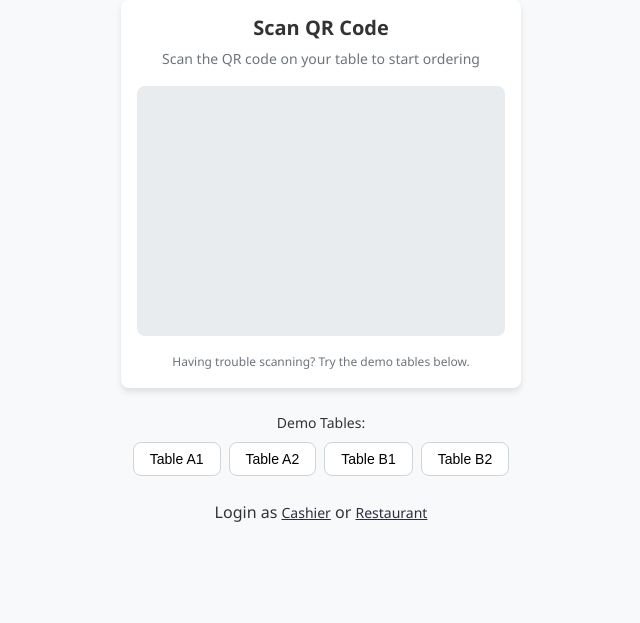
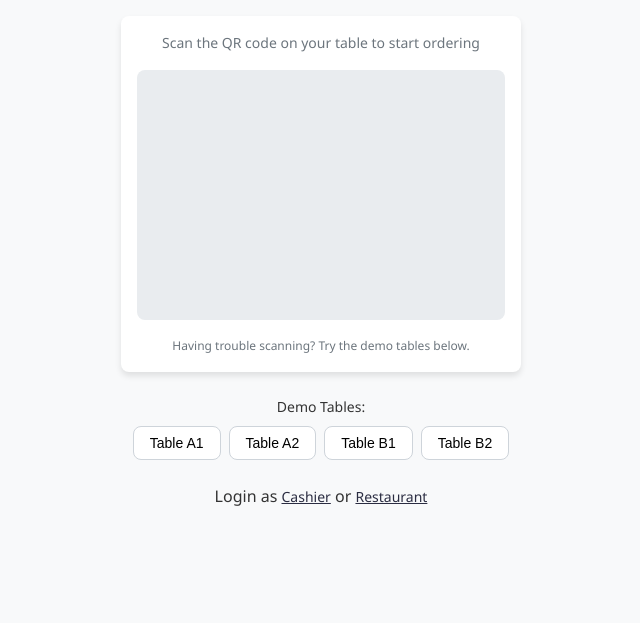
Before and after one commit to Triaas/foodie, a plain HTML site: page index.html in a window 1280 px wide. Shown: the part 177-800 px from the top of the page, without its empty margins (319-959 px from the left). Drawn offline with Linux system fonts and the light colour scheme.

Commit message:
Perubahan Komen
Comment Test

```diff
--- a/index.html
+++ b/index.html
@@ -18,7 +18,7 @@
 
             <div class="scanner-box">
                 <div class="scanner-header">
-                    <h2>Scan QR Code</h2>
+                    <!-- <h2>Scan QR Code</h2> -->
                     <p>Scan the QR code on your table to start ordering</p>
                 </div>
 
```
